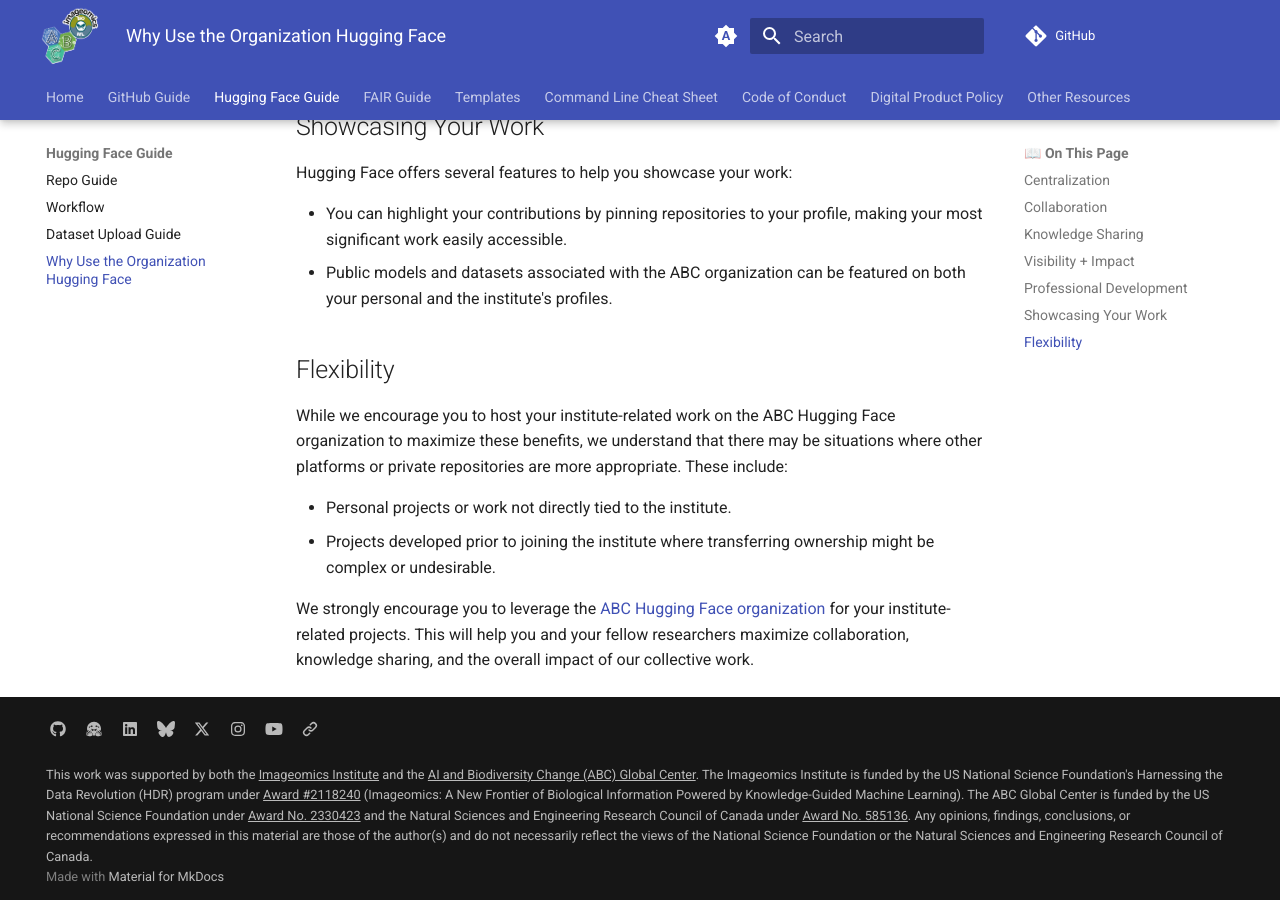
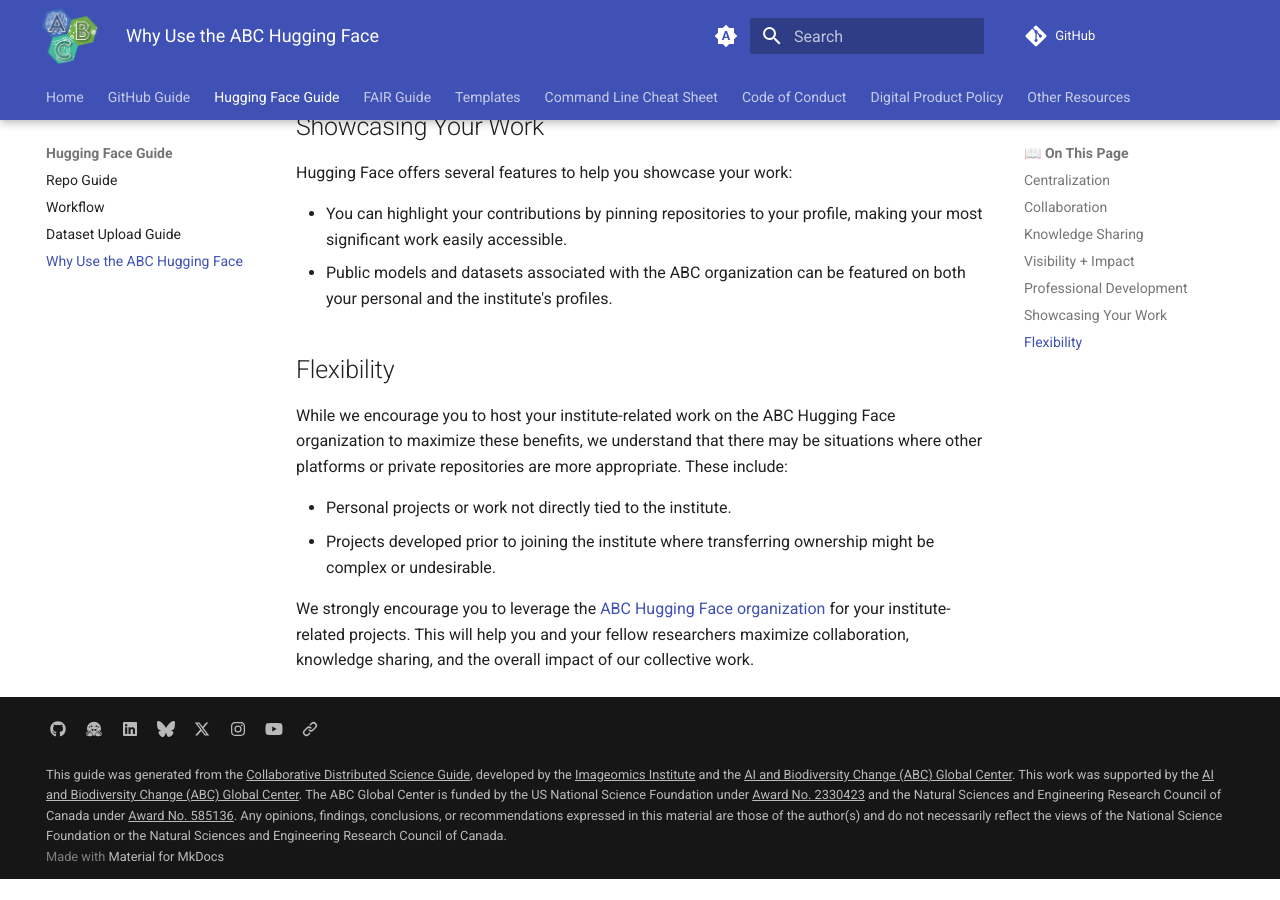
Before and after one commit to ABC-Center/ABC-guide, an MkDocs documentation site: the page built from docs/wiki-guide/Why-use-the-ABC-Hugging-Face.md, in a window 1280 px wide and 900 px high, scrolled down 1617 px. Built offline with MkDocs 1.6.1 and Material for MkDocs 9.7.7, drawn with Linux system fonts in a browser that asks for light colours; comment, search, counter and statistics services are not loaded; after the commit the page ends 2496 px from its top, so only the background shows below that.

Commit message:
Set site descriptors, nav, logos, and acknowledgement footer to ABC

```diff
--- a/mkdocs.yaml
+++ b/mkdocs.yaml
@@ -1,17 +1,17 @@
-site_name: "AI & Biodiversity Change Global Center Guide"  # Update guide name here
-site_description: "A guide to collaborative work (originally for Imageomics), including GitHub and Hugging Face workflows."  # Update description
-site_author: "AI & Biodiversity Change Global Center"    # Update organization/author name
-site_url: "https://ABC-Center.github.io/ABC-guide/"  # Update your site URL
+site_name: "AI & Biodiversity Change Global Center Guide"
+site_description: "An ABC Center-focused guide to collaborative work, including GitHub and Hugging Face workflows."
+site_author: "AI & Biodiversity Change Global Center"
+site_url: "https://ABC-Center.github.io/ABC-guide/"
 
-repo_url: https://github.com/ABC-Center/ABC-guide  # Update your repository URL
+repo_url: https://github.com/ABC-Center/ABC-guide
 edit_uri: edit/main/docs/
 
 theme:
   name: material
   icon:
     view: material/eye
-  logo: logos/Imageomics_ABC.png    # Set your logo
-  favicon: logos/Imageomics_ABC.png    # Set your logo or favicon of choice
+  logo: logos/digital/logo_icon_for_web_and_digital_content_square.png
+  favicon: logos/digital/logo_icon_for_web_and_digital_content_square.png
   palette:
     # Palette toggle for automatic mode
     - media: "(prefers-color-scheme)"
@@ -41,8 +41,6 @@
 
 extra:
   social:
-  # Switch to your socials, more info from MkDocs:
-  # https://squidfunk.github.io/mkdocs-material/setup/setting-up-the-footer/#social-links
     - icon: fontawesome/brands/github
       link: https://github.com/ABC-Center
     - icon: simple/huggingface
@@ -63,9 +61,9 @@
 # Add your own copyright notice, but please include the note
 # "This guide was generated from the <a href="https://github.com/Imageomics/Collaborative-distributed-science-guide" target="_blank"><u>Collaborative Distributed Science Guide</u></a>, developed by the <a href="https://imageomics.org" target="_blank"><u>Imageomics Institute</u></a> and the <a href="http://abcresearchcenter.org/" target="_blank"><u>AI and Biodiversity Change (ABC) Global Center</u></a>."
 copyright: >
-  This work was supported by both the <a href="https://imageomics.org" target="_blank"><u>Imageomics Institute</u></a> and the <a href="http://abcresearchcenter.org/" target="_blank"><u>AI and Biodiversity Change (ABC) Global Center</u></a>.
+  This guide was generated from the <a href="https://github.com/Imageomics/Collaborative-distributed-science-guide" target="_blank"><u>Collaborative Distributed Science Guide</u></a>, developed by the <a href="https://imageomics.org" target="_blank"><u>Imageomics Institute</u></a> and the <a href="http://abcresearchcenter.org/" target="_blank"><u>AI and Biodiversity Change (ABC) Global Center</u></a>.
 
-  The Imageomics Institute is funded by the US National Science Foundation's Harnessing the Data Revolution (HDR) program under <a href="https://www.nsf.gov/awardsearch/showAward?AWD_ID=2118240" target="_blank"><u>Award #2118240</u></a> (Imageomics: A New Frontier of Biological Information Powered by Knowledge-Guided Machine Learning).
+  This work was supported by the <a href=""http://abcresearchcenter.org/" target="_blank"><u>AI and Biodiversity Change (ABC) Global Center</u></a>.
 
   The ABC Global Center is funded by the US National Science Foundation under <a href="https://www.nsf.gov/awardsearch/showAward?AWD_ID=2330423&HistoricalAwards=false" target="_blank"><u>Award No. 2330423</u></a> and the Natural Sciences and Engineering Research Council of Canada under <a href="https://www.nserc-crsng.gc.ca/ase-oro/Details-Detailles_eng.asp?id=782440" target="_blank"><u>Award No. 585136</u></a>.
 
@@ -108,14 +106,12 @@
       - "Projects Guide": wiki-guide/Guide-to-GitHub-Projects.md
       - "Branch Protections": wiki-guide/When-to-think-about-branch-protections.md
       - "Two Repo Problem": wiki-guide/Two-Repo-Problem.md
-      # May want to personalize (on page as well): Why use the <organization/group> GitHub
-      - "Why Use the Organization GitHub": wiki-guide/Why-use-the-organization-GitHub.md
+      - "Why Use the ABC GitHub": wiki-guide/Why-use-the-ABC-GitHub.md
   - Hugging Face Guide:
       - "Repo Guide": wiki-guide/Hugging-Face-Repo-Guide.md
       - "Workflow": wiki-guide/The-Hugging-Face-Workflow.md
       - "Dataset Upload Guide": wiki-guide/The-Hugging-Face-Dataset-Upload-Guide.md
-      # May want to personalize (on page as well): Why use the <organization/group> Hugging Face
-      - "Why Use the Organization Hugging Face": wiki-guide/Why-use-the-organization-Hugging-Face.md
+      - "Why Use the ABC Hugging Face": wiki-guide/Why-use-the-ABC-Hugging-Face.md
   - FAIR Guide:
       - "About FAIR Principles": wiki-guide/FAIR-Guide.md
       - "Metadata Checklist": wiki-guide/Metadata-Checklist.md
```
Also changed, not shown: docs/logos/Imageomics_ABC.png (deleted), docs/logos/digital/full_ABC_logo_for_web_and_digital.png (added), docs/logos/digital/full_ABC_logo_for_web_and_digital_white_lettering.png (added), docs/logos/digital/logo_icon_for_web_and_digital_content.png (added), docs/logos/digital/logo_icon_for_web_and_digital_content_square.png (added), docs/logos/digital/logo_icon_for_web_and_digital_content_white_space_surround.png (added), docs/logos/print/full_ABC_logo_for_print_use.png (added), docs/logos/print/full_ABC_logo_for_print_white_lettering.png (added), docs/logos/print/logo_icon_for_print.png (added), docs/wiki-guide/Why-use-the-ABC-GitHub.md (renamed from docs/wiki-guide/Why-use-the-organization-GitHub.md), docs/wiki-guide/Why-use-the-ABC-Hugging-Face.md (renamed from docs/wiki-guide/Why-use-the-organization-Hugging-Face.md).
